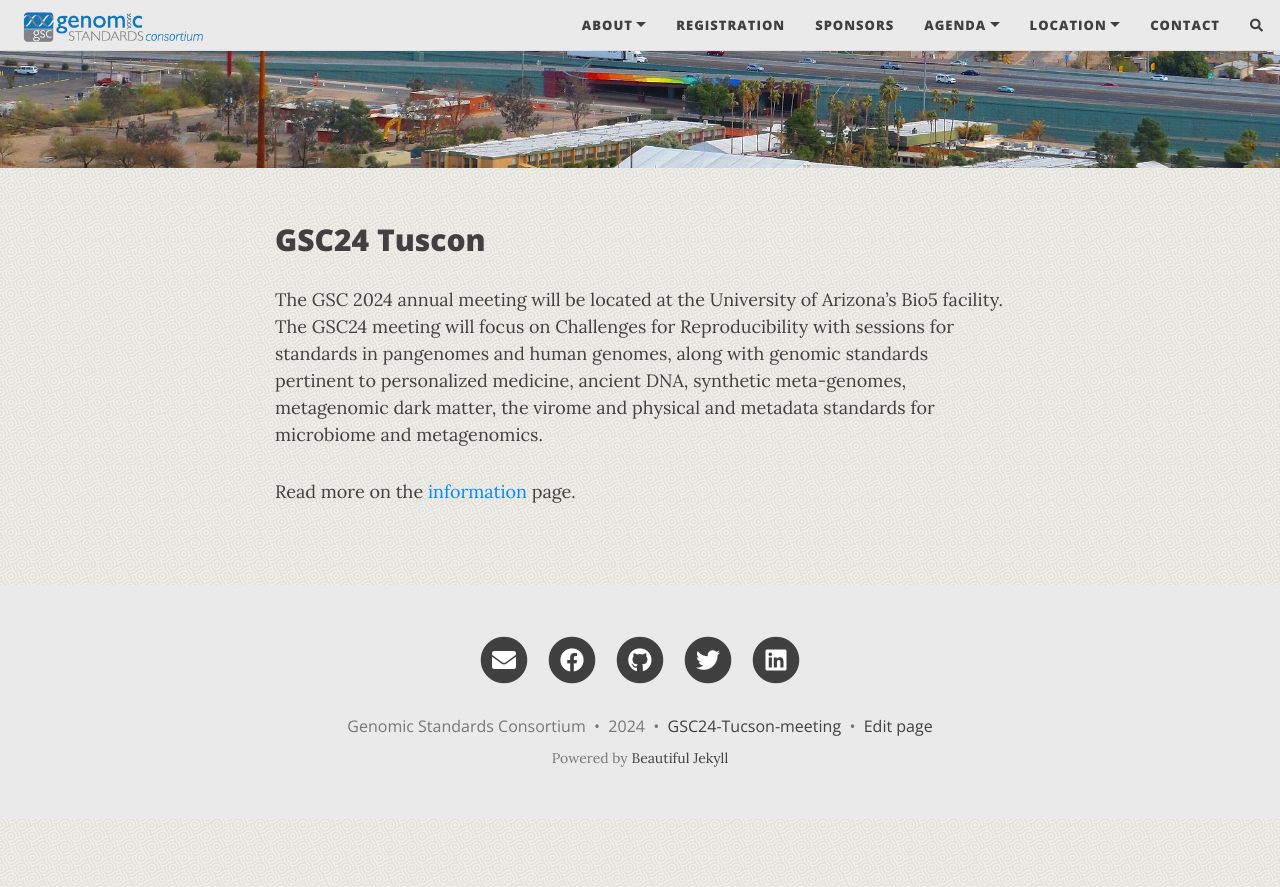
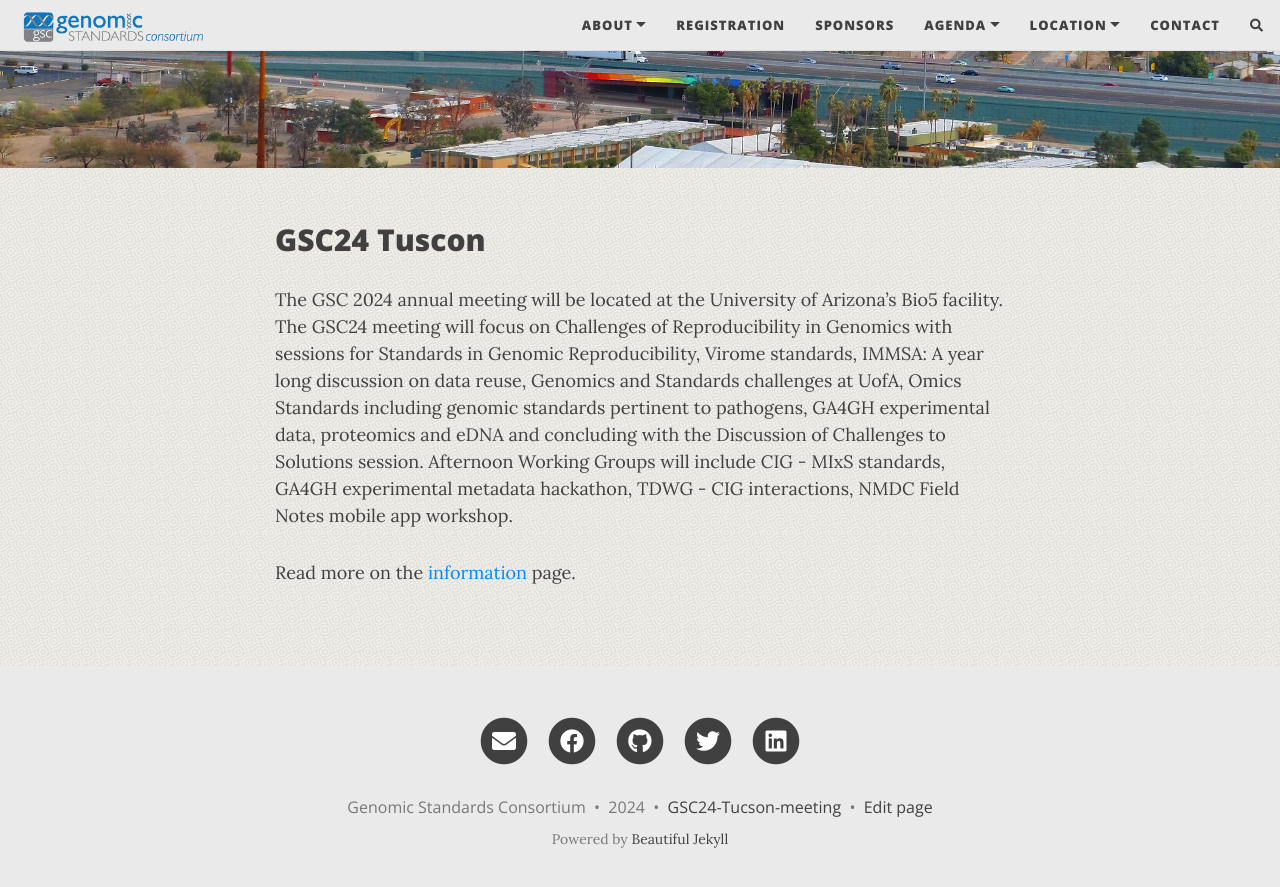
Before and after one commit to GenomicsStandardsConsortium/GSC24-Tucson, a Jekyll site: the page built from index.html, in a window 1280 px wide and 900 px high, scrolled down 670 px. Shown: the top 887 px of the window. Built offline with Jekyll 4.4.1, drawn with Linux system fonts in a browser that asks for light colours; nearby versions of some CDN libraries; the list of posts is cut into pages by our own code; comment, search, counter and statistics services are not loaded.

Commit message:
Update index.html

```diff
--- a/index.html
+++ b/index.html
@@ -9,5 +9,7 @@ share-img: /assets/img/gsc_logo_sml.png
 
 <h2> GSC24 Tuscon</h2>
 
-<p>The GSC 2024 annual meeting will be located at the University of Arizona’s Bio5 facility. The GSC24 meeting will focus on Challenges for Reproducibility with sessions for standards in pangenomes and human genomes, along with genomic standards pertinent to personalized medicine, ancient DNA, synthetic meta-genomes, metagenomic dark matter, the virome and physical and metadata standards for microbiome and metagenomics.</p>
+<p>The GSC 2024 annual meeting will be located at the University of Arizona’s Bio5 facility. The GSC24 meeting will focus on Challenges of Reproducibility in Genomics with sessions for Standards in Genomic Reproducibility, Virome standards, IMMSA: A year long discussion on data reuse, Genomics and Standards challenges at UofA, Omics Standards including genomic standards pertinent to pathogens, GA4GH experimental data, proteomics and eDNA and concluding with the Discussion of Challenges to Solutions session.
+Afternoon Working Groups will include CIG - MIxS standards, GA4GH experimental metadata hackathon, TDWG - CIG interactions, NMDC Field Notes mobile app workshop.</p>
+
 <p>Read more on the <a href=https://genomicsstandardsconsortium.github.io/GSC24-Tucson/pages/about/>information</a> page.</p>
```
